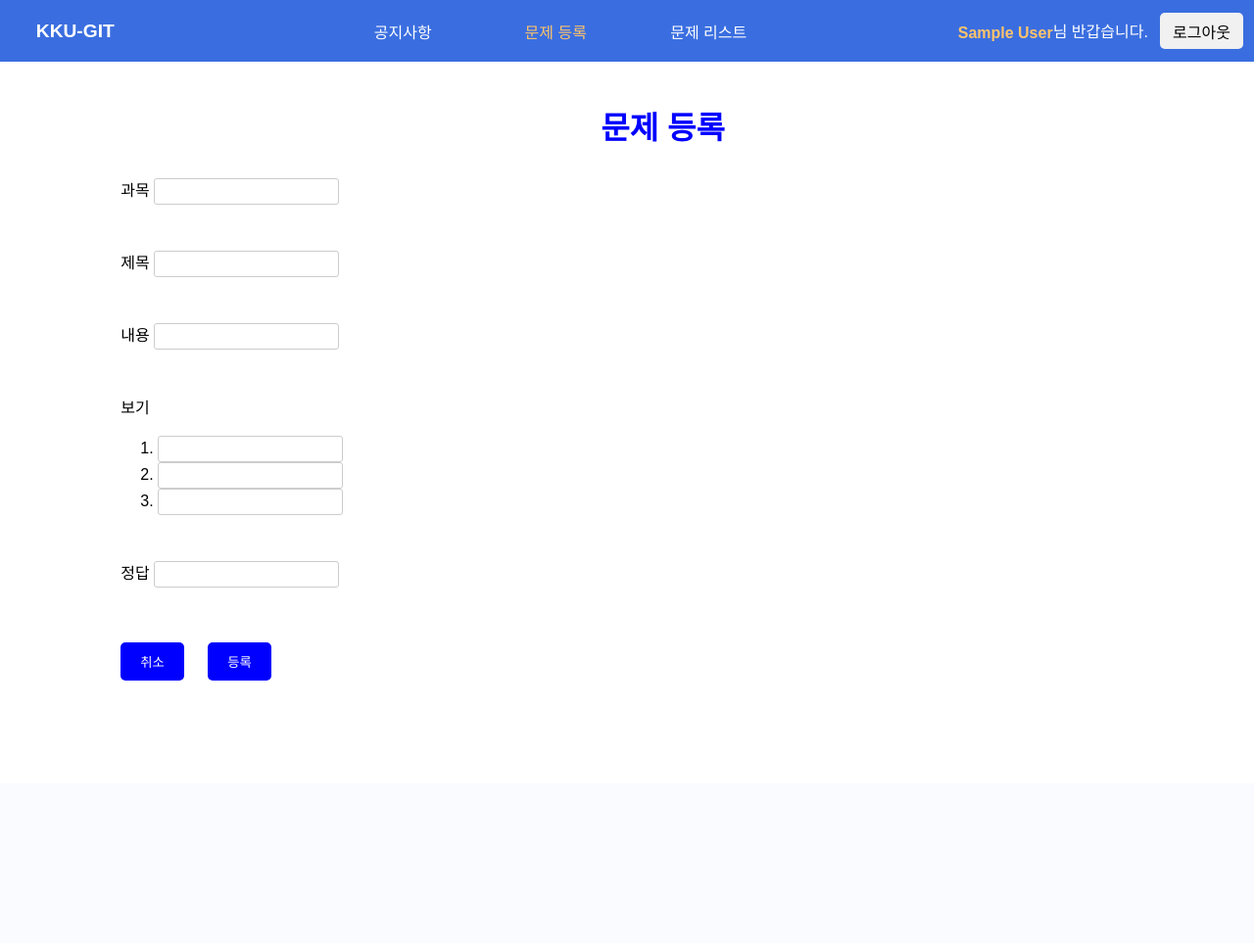
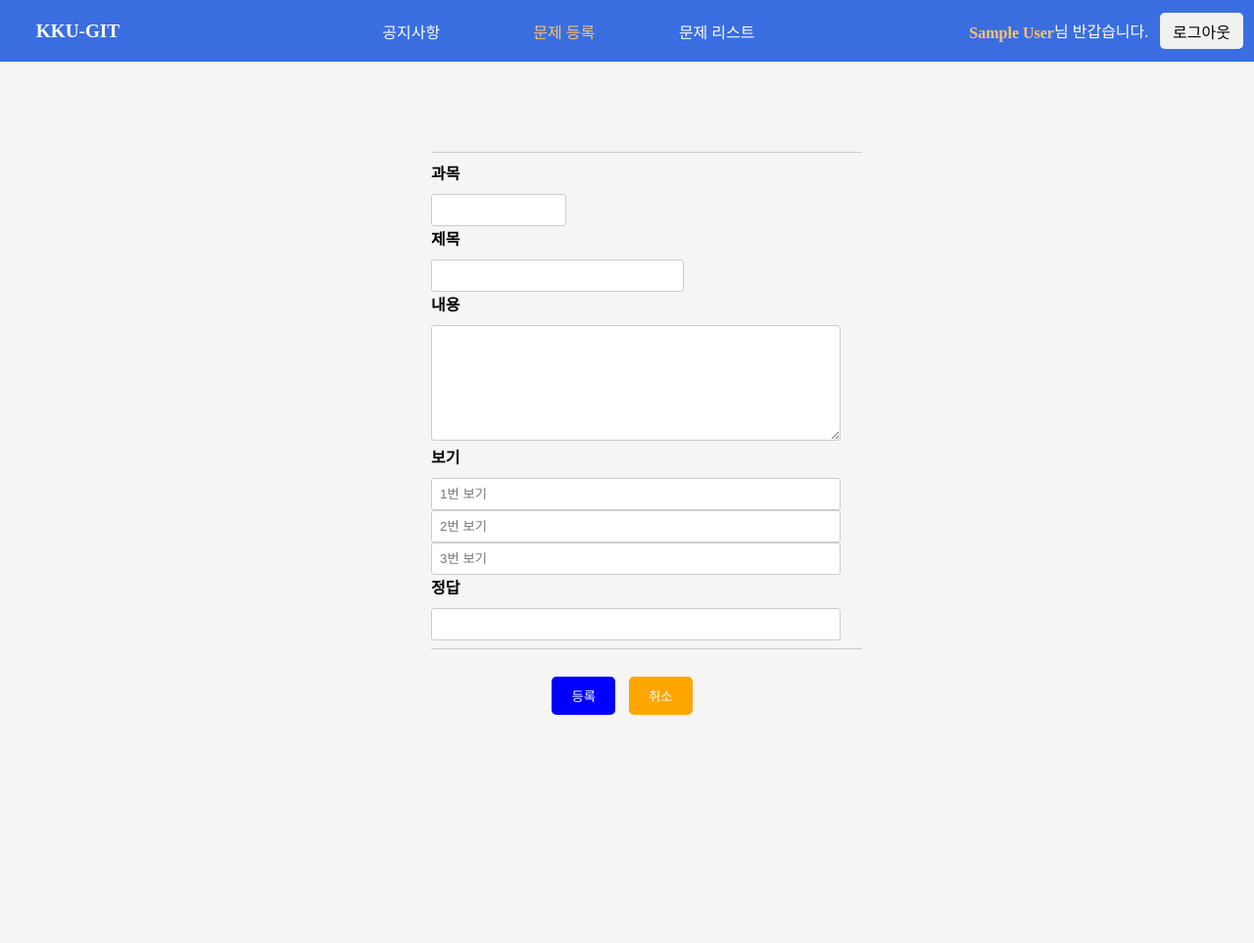
Before and after one commit to JeongHunsss/KKU-GIT, a PHP site: page /problem/problem_add.php in a window 1280 px wide. Shown: the whole page at 98% size. Before the commit the page ends 695 px from the top, so only its background shows below. Run offline with PHP 8.4, Linux system fonts and the light colour scheme; the visitor is signed in with stand-in values (Sample User, id 1).

Commit message:
problem_add

```diff
--- a/problem/css/problem_add.css
+++ b/problem/css/problem_add.css
@@ -1,37 +1,27 @@
-body {
-    margin: 0;
-    padding: 0;
-    background-color: white;
-    font-family: Arial, sans-serif;
+.container-add {
+    display: flex;
+    justify-content: center;
+    align-items: center;
+    height: 100vh;
+    padding: 50px;
+    background-color: #f5f5f5;
 }
 
-.container {
-    display: flex;
+.form-add {
+    width: 400px;
+    margin-top: -150px;
 }
 
-.sidebar {
-    flex: 0 0 200px;
+.label-add {
+    display: block;
+    margin-bottom: 10px;
+    font-weight: bold;
 }
 
-.content {
-    flex-grow: 1;
-    margin-left: 20px;
-}
-
-form {
-    margin: 30px;
-}
-
-label {
-    display: block;
-    margin-top: 10px;
-}
-
-input[type="submit"],
-input[type="button"] {
+.submit {
     display: inline-block;
     margin-top: 20px;
-    margin-right: 20px;
+    margin-right: 10px;
     padding: 10px 20px;
     background-color: blue;
     color: white;
@@ -40,31 +30,57 @@ input[type="button"] {
     cursor: pointer;
 }
 
-input[type="text"] {
+.cancel {
     display: inline-block;
-    margin-right: 20px;
-    padding: 5px;
+    margin-top: 20px;
+    margin-right: 10px;
+    padding: 10px 20px;
+    background-color: orange;
+    color: white;
+    border: none;
+    border-radius: 5px;
+    cursor: pointer;
+}
+
+input[type="text"],
+textarea {
+    width: 30%;
+    padding: 8px;
+    border: 1px solid #ccc;
+    border-radius: 3px;
+}
+
+input[type="text1"],
+textarea {
+    width: 60%;
+    padding: 8px;
+    border: 1px solid #ccc;
+    border-radius: 3px;
+}
+
+input[type="text2"],
+textarea {
+    width: 100%;
+    padding: 8px;
+    border: 1px solid #ccc;
+    border-radius: 3px;
+}
+
+
+input[type="text3"],
+textarea {
+    width: 100%;
+    padding: 8px;
     border: 1px solid #ccc;
     border-radius: 3px;
 }
 
 textarea {
-    display: block;
-    margin-right: 20px;
-    padding: 5px;
-    border: 1px solid #ccc;
-    border-radius: 3px;
-    resize: vertical;
+    height: 100px;
 }
 
 h1 {
     text-align: center;
     color: blue;
+    margin-bottom: 20px;
 }
-
-.content-body {
-    margin-left: 40pt;
-    background-color: white;
-    padding: 20px;
-    border-radius: 5px;
-}
--- a/problem/problem_add.php
+++ b/problem/problem_add.php
@@ -10,34 +10,35 @@
     <meta charset="UTF-8">
     <link rel="stylesheet" type="text/css" href="../bars/css/top_bar.css">
     <link rel="stylesheet" type="text/css" href="./css/problem_add.css">
+
+    <?php include '../bars/top_bar.php'; ?>
 </head>
-<?php include '../bars/top_bar.php'; ?>
 <body>
-    <div class="container">
+    <div class="container-add">
+        <form class="form-add">
+        <hr style="border-width: 0; border-top: 1px solid #ccc; width: 110%;">
+            <label class="label-add" for="subject">과목</label>
+            <input type="text" name="subject" id="subject" maxlength="10" required>
 
-        <div class="content">
-            <div class="content-body">
-                <h1>문제 등록</h1>
-                <form method="post" action="submit.php">
+            <label class="label-add" for="title">제목</label>
+            <input type="text1" name="title" id="title" maxlength="20" required>
 
-                    <label for="subject">과목 <input type="text" name="subject" id="subject" required></label><br><br>
+            <label class="label-add" for="content">내용</label>
+            <textarea name="content" id="content" rows="5" maxlength="2000" required></textarea>
 
-                    <label for="title">제목 <input type="text" name="title" id="title" required></label><br><br>
+            <label class="label-add" for="options">보기</label>
+            <input type="text3" name="option1" id="option1" placeholder="1번 보기" maxlength="100" required>
+            <input type="text3" name="option2" id="option2" placeholder="2번 보기" maxlength="100" required>
+            <input type="text3" name="option3" id="option3" placeholder="3번 보기" maxlength="100" required>
 
-                    <label for="content">내용 <input type="text" name="content" id="content" required></label><br><br>
-
-                    <label for="options">보기<br><br>
-                    <span style="margin-left: 20px;">1. <input type="text" name="option1" id="option1" required></span><br>
-                    <span style="margin-left: 20px;">2. <input type="text" name="option2" id="option2" required></span><br>
-                    <span style="margin-left: 20px;">3. <input type="text" name="option3" id="option3" required></span></label><br><br>
-
-                    <label for="answer">정답 <input type="text" name="answer" id="answer" required></label><br><br>
-
-                    <input type="button" value="취소" onclick="history.back();">
-                    <input type="submit" value="등록">
-                </form>
+            <label class="label-add" for="answer">정답</label>
+            <input type="text3" name="answer" id="answer" required>
+            <hr style="border-width: 0; border-top: 1px solid #ccc; width: 110%;">
+            <div style="text-align: center;">
+                <input type="submit" value="등록" class="submit">
+                <input type="button" value="취소" class="cancel">
             </div>
-        </div>
+        </form>
     </div>
 </body>
 </html>
```
